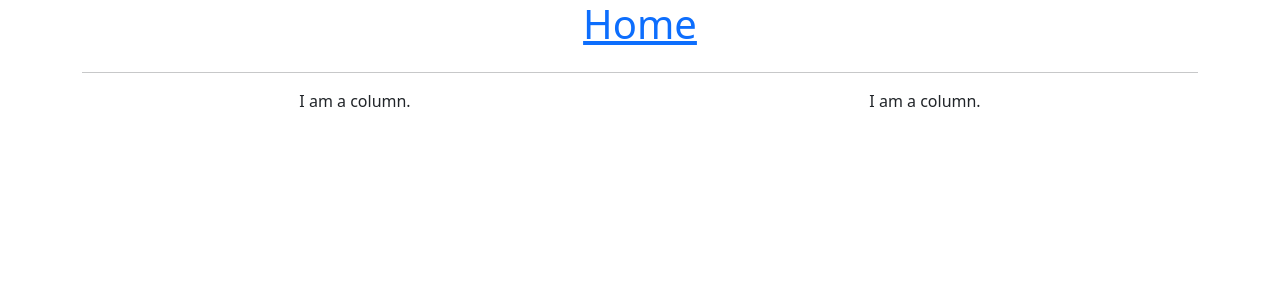
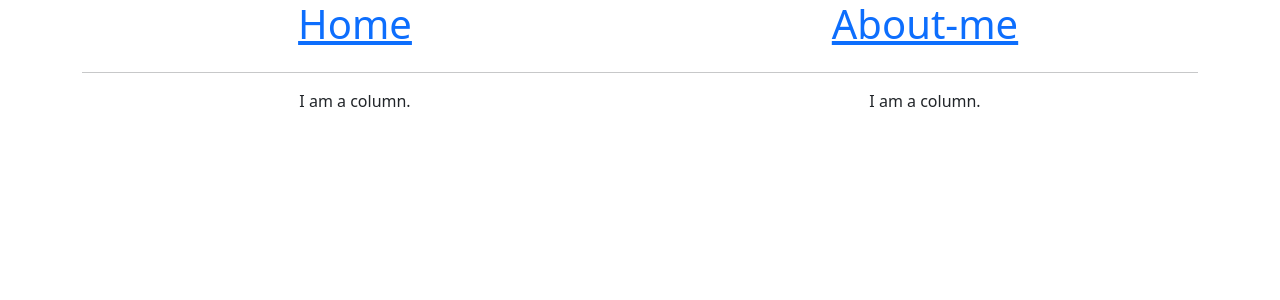
Before and after one commit to aestheticgirl2134/chapter7_template, a Flask app: page / in a window 1280 px wide. Shown: the top 300 px of the page. Run offline with Flask 3, Linux system fonts and the light colour scheme; parts of the project's set-up code (start-up, migrations or seed data) failed here and were passed over.

Commit message:
first commit

```diff
--- a/app/routes.py
+++ b/app/routes.py
@@ -9,7 +9,7 @@ def index():
    return render_template('index.html',title='Index Page')
 
 
-@app.route('about-me')
+@app.route('/about-me')
 def about_me():
       """About me URL"""
-      return render_template('About_me.html,titlt=About Me Page')
+      return render_template('about_me.html',title='About Me Page')
--- a/app/templates/about_me.html
+++ b/app/templates/about_me.html
@@ -1,4 +1,4 @@
-{% extends 'base,html %}
+{% extends 'base.html' %}
 
 {%block content%}
     <div class="row">
@@ -16,4 +16,4 @@
             </p>
         </div>
     </div>
-{% end block %}
+{% endblock %}
--- a/app/templates/base.html
+++ b/app/templates/base.html
@@ -20,10 +20,14 @@
     <div class="container text-center">
     <!--link-->
     <div class="row">
-        <div class="col-md-12">
+        <div class="col-md-6">
             <h1><a href="/index">Home</a></h1>
         </div>
+        <div class="col-md-6">
+            <h1><a href="/about-me">About-me</a></h1>
     </div>
+    </div>
+
     <hr>
 
     <div>
```
